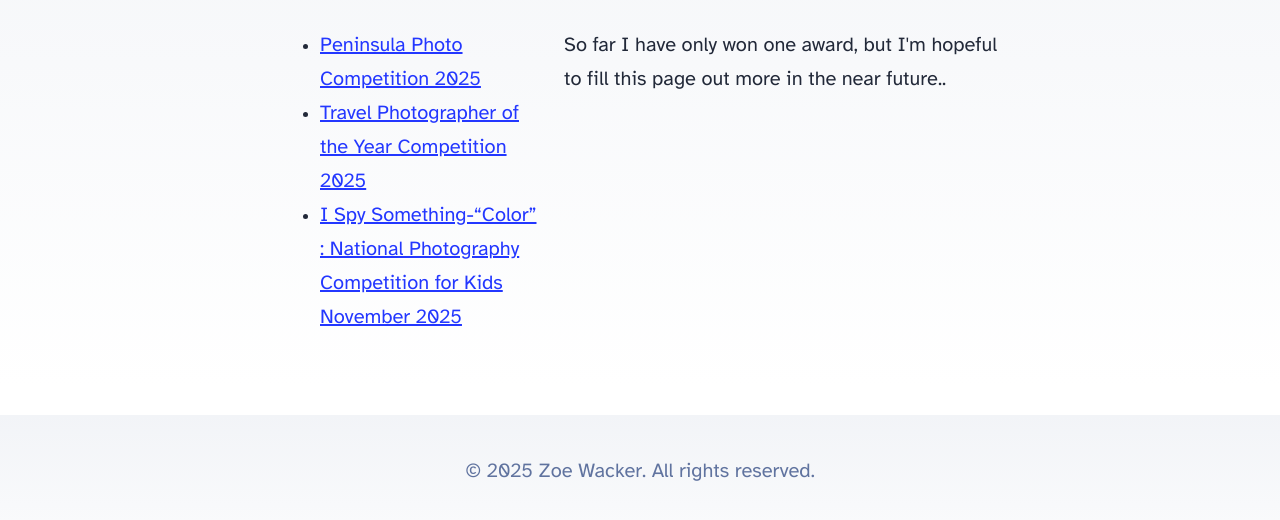
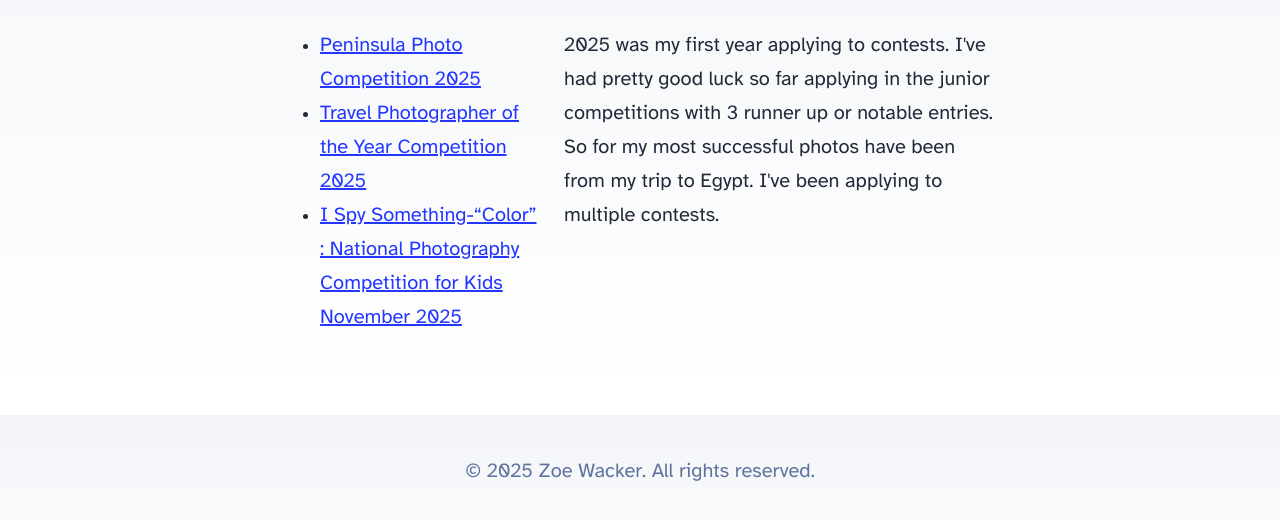
Before and after one commit to jgwacker/zoe-website, an Astro site: page /photography/awards in a window 1280 px wide. Shown: the part 214-734 px from the top of the page. Built offline with nearby package versions, Linux system fonts and the light colour scheme; Astro itself is replaced by a stand-in of ours.

Commit message:
updating awards page

```diff
--- a/src/pages/photography/awards/index.astro
+++ b/src/pages/photography/awards/index.astro
@@ -5,6 +5,7 @@ import { photographyAwards } from '@links/registry';
 ---
 <Layout title="Photography — Awards">
   <LinkList slot="sidebar" items={photographyAwards} orientation="vertical" />
-  <p class="intro">So far I have only won one award, but I'm hopeful to fill this page out more in the near
-  future..</p>
+  <p class="intro">2025 was my first year applying to contests. I've had pretty good luck so far applying in
+  the junior competitions with 3 runner up or notable entries. So for my most successful photos have been from my trip to Egypt. I've been applying to
+  multiple contests.</p>
 </Layout>
```
